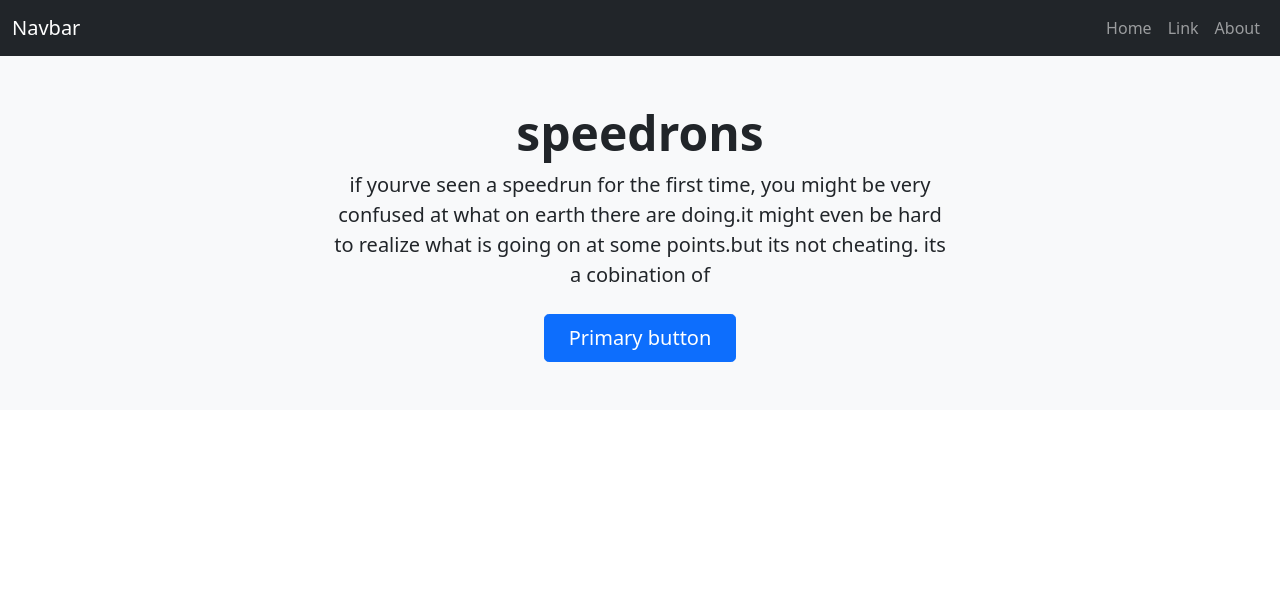
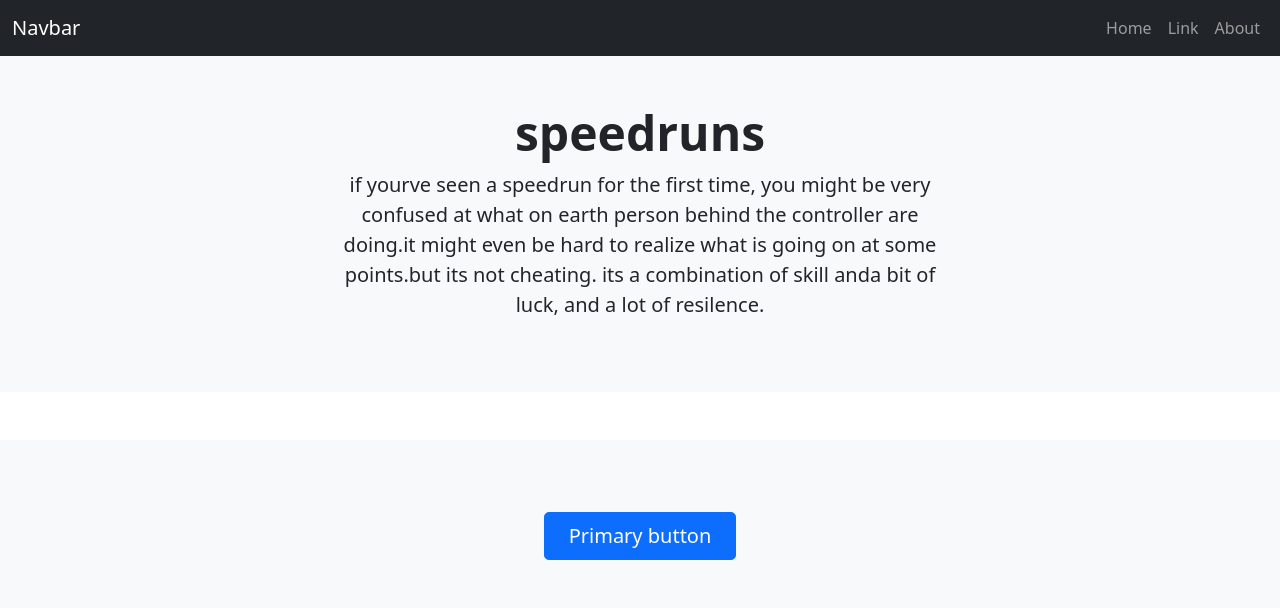
Before and after one commit to yeet-dot-org/reasearch-project, a plain HTML site: page index.html in a window 1280 px wide. Drawn offline with nearby package versions, Linux system fonts and the light colour scheme.

Commit message:
Update index.html

```diff
--- a/index.html
+++ b/index.html
@@ -39,13 +39,23 @@
 
         <!-- HERO SECTION-->
         <div class="px-4 py-5 mb-5 text-center bg-light">
-            <h1 class="display-5 fw-bold">speedrons</h1>
+            <h1 class="display-5 fw-bold">speedruns</h1>
             <div class="col-lg-6 mx-auto">
-                <p class="lead mb-4">if yourve seen a speedrun for the first time, you might be very confused at what on earth there are doing.it might even be hard to realize what is going on at some points.but its not cheating. its a cobination of </p>
+                <p class="lead mb-4">if yourve seen a speedrun for the first time, you might be very confused at what on earth person behind the controller are doing.it might even be hard to realize what is going on at some points.but its not cheating. its a combination of skill anda bit of luck, and a lot of resilence. </p>
                 <div class="d-grid gap-2 d-sm-flex justify-content-sm-center">
-                    <button type="button" class="btn btn-primary btn-lg px-4 gap-3">Primary button</button>
                 </div>
             </div>
         </div>
     </body>
 </html>
+<div class="px-4 py-5 mb-5 text-center bg-light">
+    <h1 class="display-5 fw-bold"></h1>
+    <div class="col-lg-6 mx-auto">
+        <p class="lead mb-4"> </p>
+        <div class="d-grid gap-2 d-sm-flex justify-content-sm-center">
+            <button type="button" class="btn btn-primary btn-lg px-4 gap-3">Primary button</button>
+        </div>
+    </div>
+</div>
+</body>
+</html>
```
